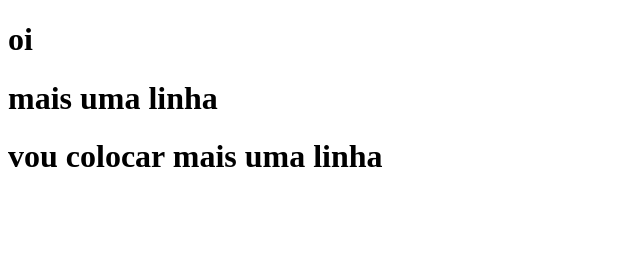
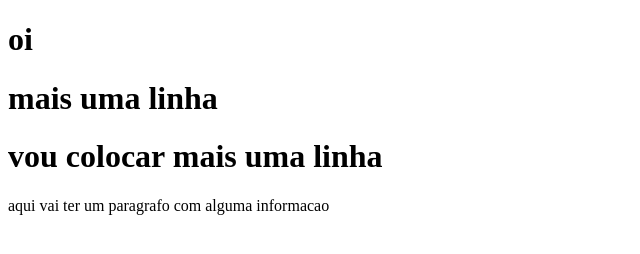
Before and after one commit to MarkinDannen/aulaSegunda, a plain HTML site: page index.html in a window 1280 px wide. Shown: the whole page, without its empty margins (0-640 px from the left). Drawn offline with Linux system fonts and the light colour scheme.

Commit message:
foi adicionado um paragrafo na linha 13

```diff
--- a/index.html
+++ b/index.html
@@ -10,5 +10,5 @@
     <h1>oi</h1>
     <h1>mais uma linha</h1>
     <h1>vou colocar mais uma linha</h1>
-
+<p>aqui vai ter um paragrafo com alguma informacao</p>
 </html>
```
